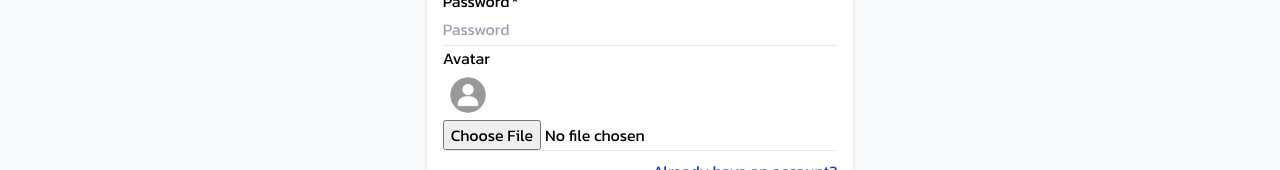
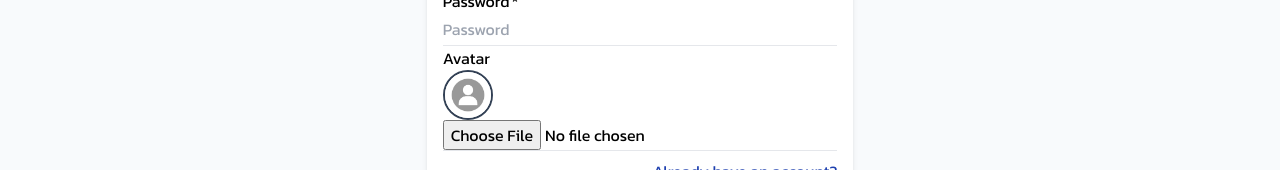
Before and after one commit to keneogu/Ecommerce-frontend, a React (Create React App) app: page /register in a window 1280 px wide. Shown: the part 373-543 px from the top of the page. Built offline with nearby package versions, Linux system fonts and the light colour scheme; no server answers.

Commit message:
Modify register form style

```diff
--- a/src/containers/User/Register.js
+++ b/src/containers/User/Register.js
@@ -141,7 +141,7 @@ const Register = () => {
                       <img
                         src={avatarPrev}
                         alt="avatar"
-                        className="rounded"
+                        className="rounded-full border-2 border-slate-700"
                         style={{ width: 50, height: 50 }}
                       />
                     </figure>
```
